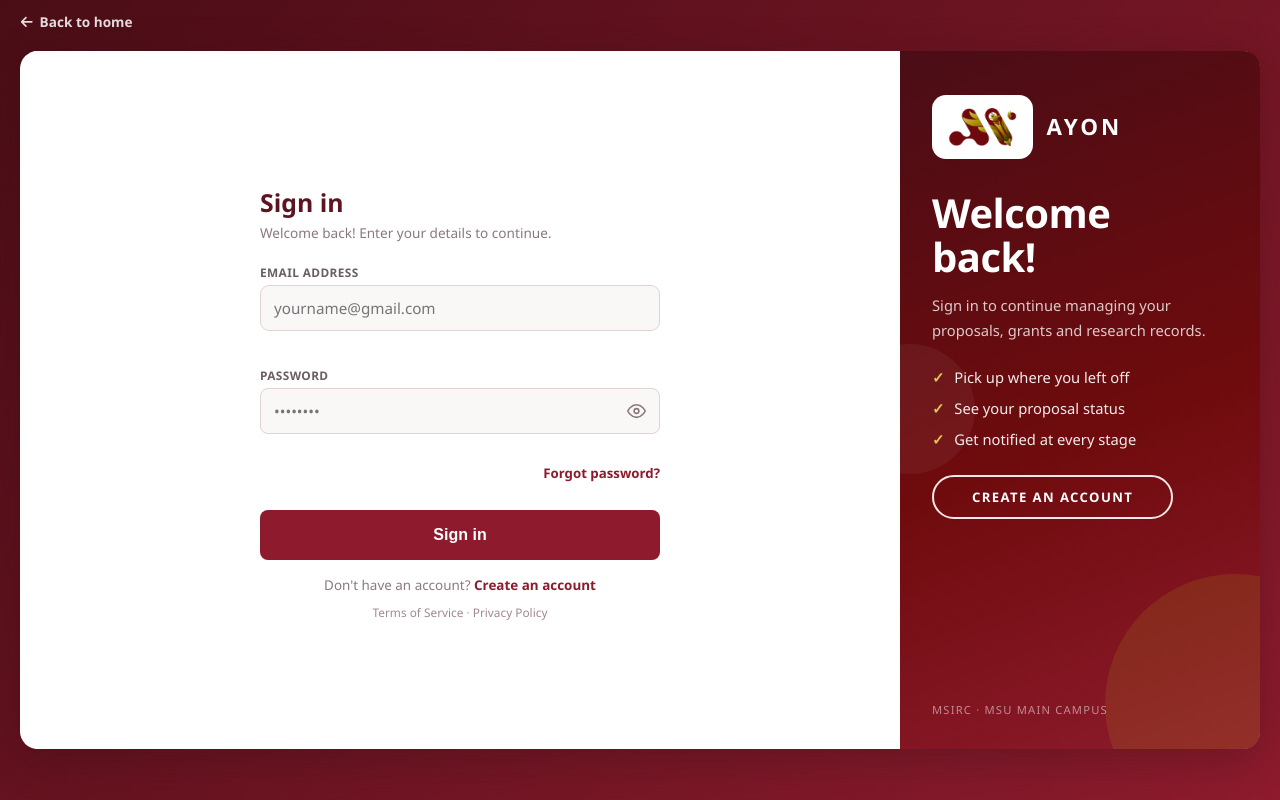
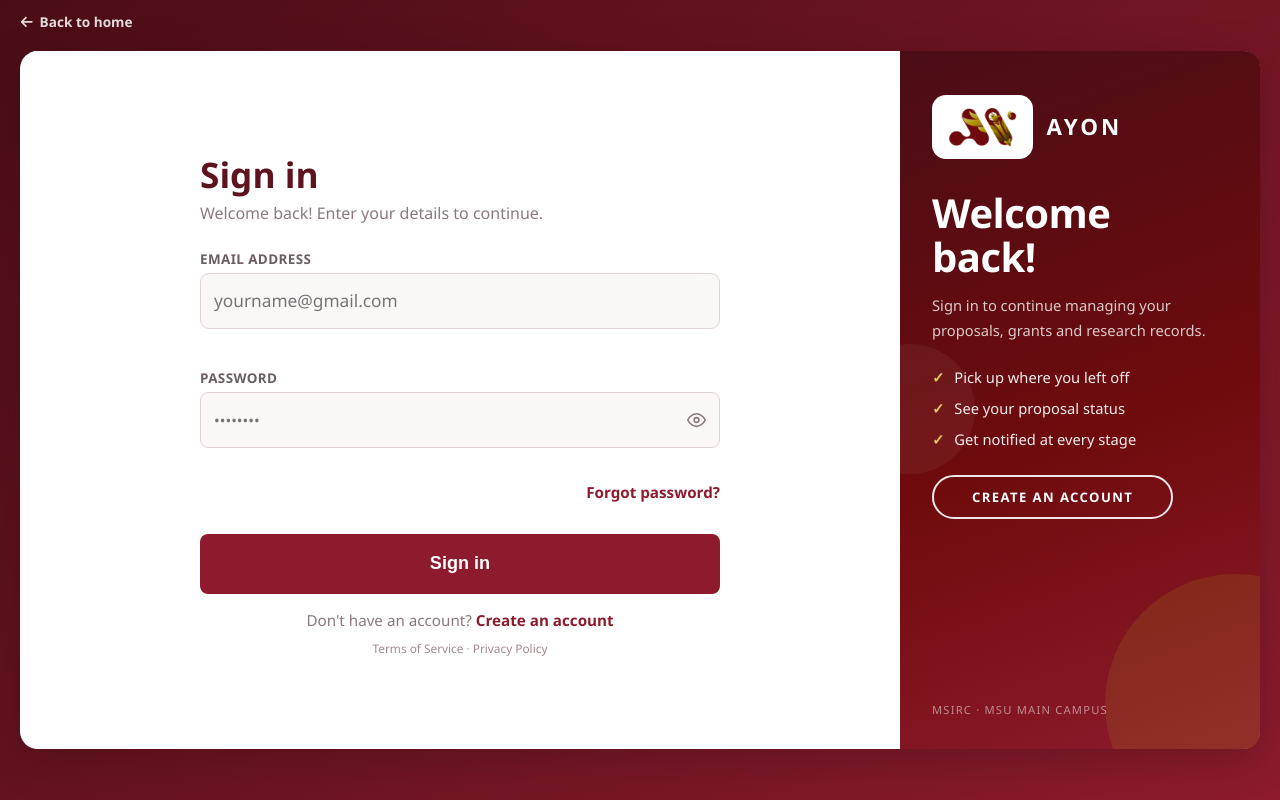
Before and after one commit to einn-dev/AYON-System, a React (Create React App) app in the folder client/: page /login in a window 1280 px wide. Built offline with nearby package versions, Linux system fonts and the light colour scheme; no server answers.

Commit message:
feat: enhance login form styles for larger screens and improve button layout

```diff
--- a/client/src/pages/AuthSlider.css
+++ b/client/src/pages/AuthSlider.css
@@ -220,3 +220,24 @@
   .as-wrapper { flex-direction: column; justify-content: flex-start; gap: 12px; }
   .as-back-home { position: static; align-self: flex-start; }
 }
+
+/* ── Bigger Sign in form on computers (phones keep the normal size) ── */
+@media (min-width: 901px) {
+  .as-login-side {
+    --reg-field-h: 56px;
+    --reg-font:    1.08rem;
+    --reg-label:   0.84rem;
+    --reg-title:   2.2rem;
+    --reg-gap-y:   22px;
+  }
+  .as-login-inner { max-width: 520px; }
+  .as-login-side .reg-sub     { font-size: 1rem; }
+  .as-login-side .reg-footer  { font-size: 0.95rem; }
+  .as-login-side .as-forgot a { font-size: 0.95rem; }
+}
+
+/* the outlined button on the maroon panel stays on one line, also on short laptop screens */
+.as-ghost-btn { white-space: nowrap; }
+@media (max-height: 760px) {
+  .as-ghost-btn { padding: 10px 26px; }
+}
```
